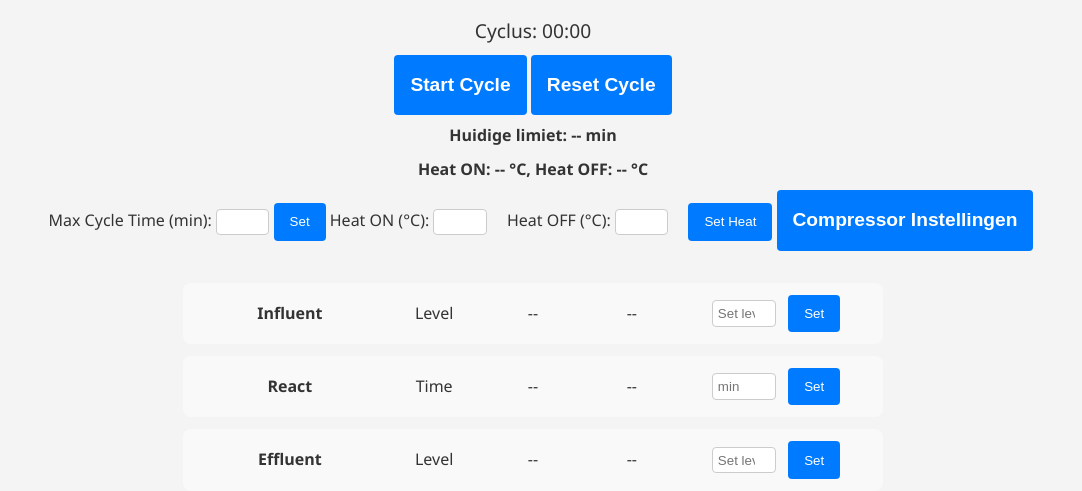
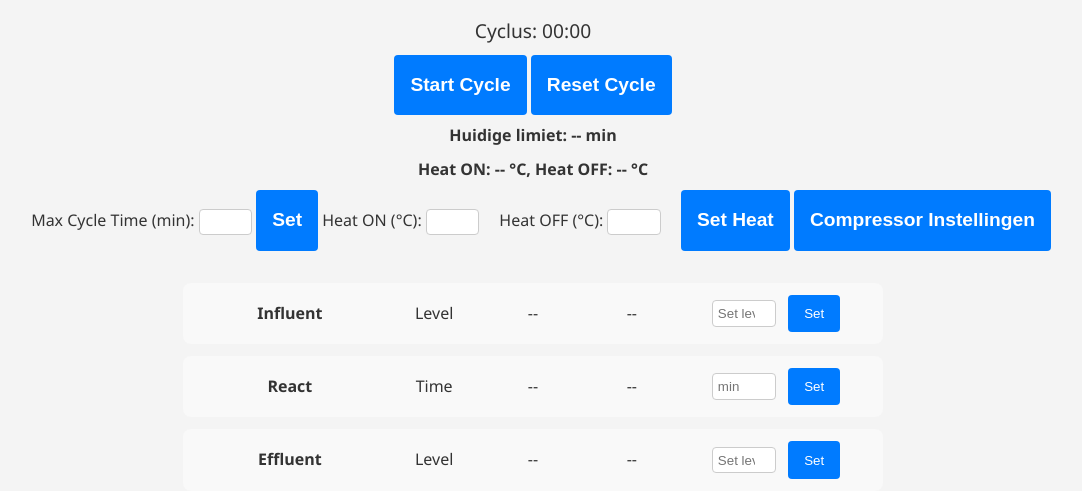
Before and after one commit to jelmertamis/Obelix_SCADA, a Flask app: page /sbr in a window 1280 px wide. Shown: the part 152-643 px from the top of the page, without its empty margins (107-1189 px from the left). Run offline with Flask 3, Linux system fonts and the light colour scheme; data comes from the database, SQL or seed files in the repository; data that the repository does not hold is empty; some libraries are stand-ins or nearby versions.

Commit message:
knoppen wat groter gemaakt

```diff
--- a/templates/sbr.html
+++ b/templates/sbr.html
@@ -80,7 +80,7 @@
       Max Cycle Time (min):
       <input type="number" id="cycle-max-input" min="0" step="1" value="" style="width:4em; padding:0.3rem; border:1px solid #ccc; border-radius:0.25rem;">
     </label>
-    <button id="btn-set-cycle-max" class="phase-set-btn">Set</button>
+    <button id="btn-set-cycle-max" class="control_button">Set</button>
 
     <!-- Nieuw: Heating Valve setpoints instellen -->
     <label style="font-size:1rem; margin:0 1rem 0 0;">
@@ -91,7 +91,7 @@
       Heat OFF (°C):
       <input type="number" id="heat-off-input" min="0" step="0.1" value="" style="width:4em; padding:0.3rem; border:1px solid #ccc; border-radius:0.25rem;">
     </label>
-    <button id="btn-set-heat" class="phase-set-btn">Set Heat</button>
+    <button id="btn-set-heat" class="control_button">Set Heat</button>
 
     <button id="compressor-open" class="control_button">Compressor Instellingen</button>
 
```
